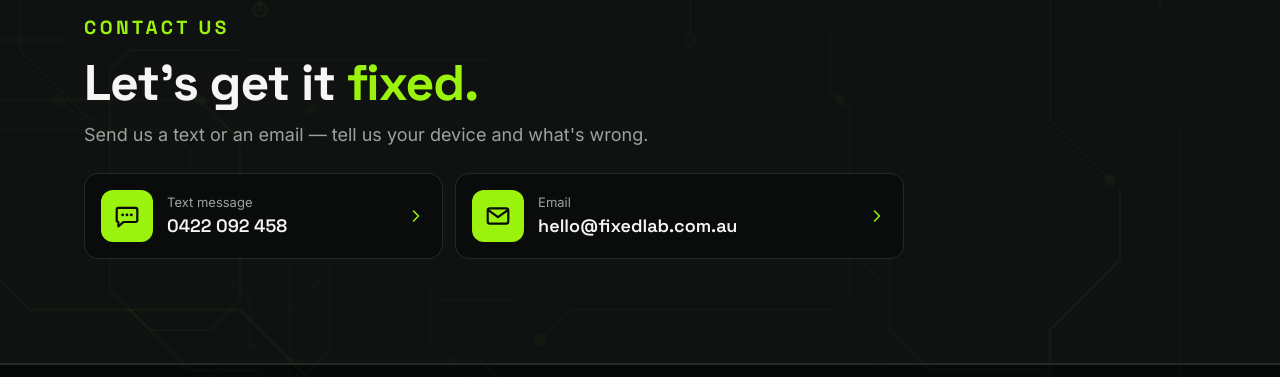
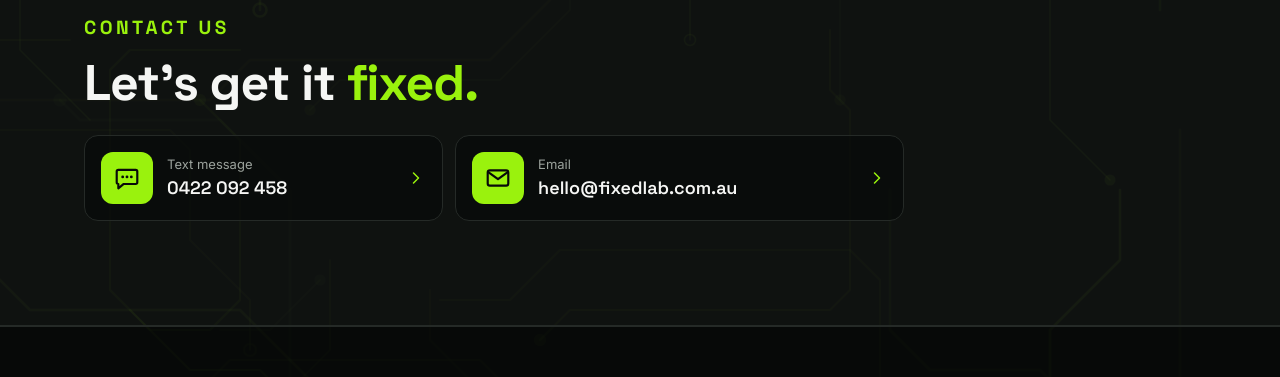
Before and after one commit to alvinnet21/fixedlab, a plain HTML site: page index.html in a window 1280 px wide. Shown: the part 2320-2697 px from the top of the page. Drawn offline with Linux system fonts and the light colour scheme.

Commit message:
Remove contact subtitle
Co-Authored-By: Claude Opus 5.5 <noreply@anthropic.com>
Claude-Session: https://claude.ai/code/session_01TVtZSX2ryxycRp6XbB43V5

```diff
--- a/index.html
+++ b/index.html
@@ -194,7 +194,6 @@
     <div class="container contact-wrap">
       <p class="kicker">Contact us</p>
       <h2>Let's get it <span class="lime">fixed.</span></h2>
-      <p class="section-sub">Send us a text or an email — tell us your device and what's wrong.</p>
       <div class="contact-cards">
         <a class="contact-card" href="sms:+61422092458">
           <span class="cc-ico"><svg class="ico" aria-hidden="true"><use href="assets/img/icons.svg#i-sms"/></svg></span>
```
